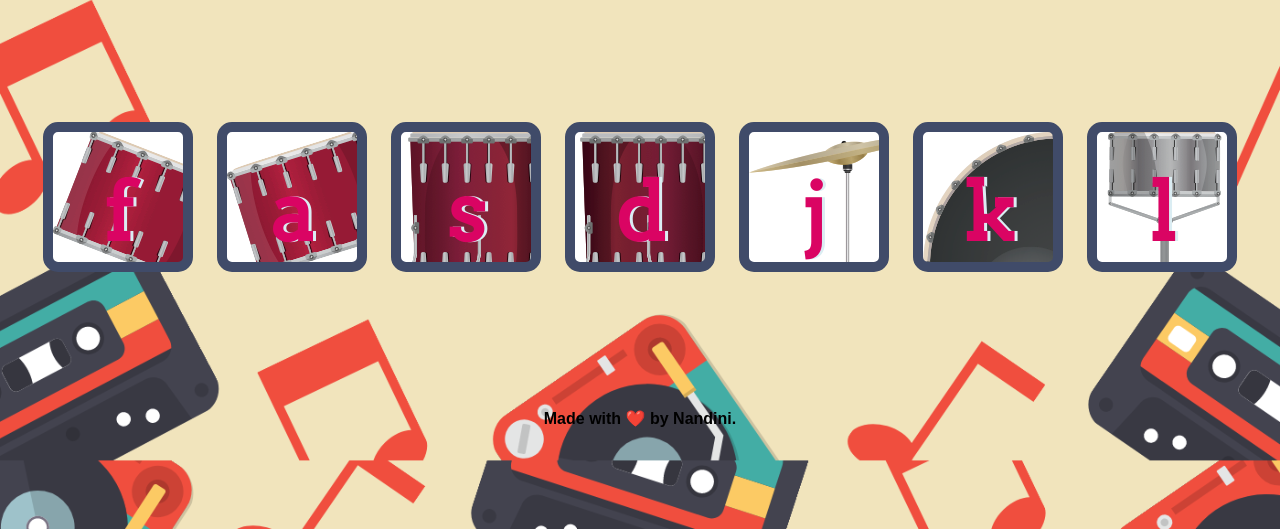
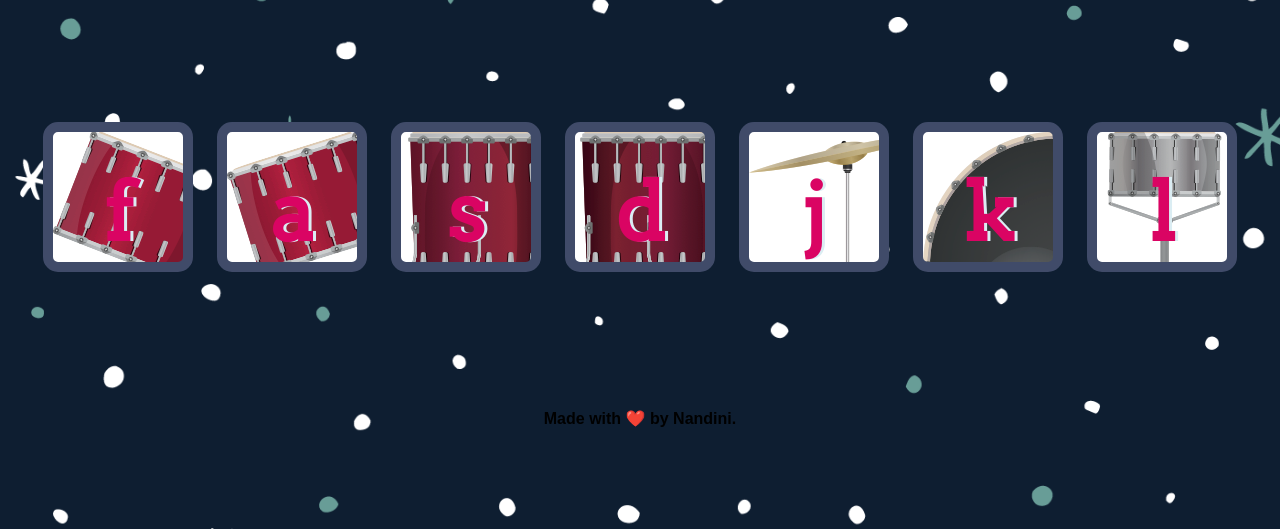
Before and after one commit to NandiniChaurasia/Drum-Kit, a plain HTML site: page index.html in a window 1280 px wide. Shown: the part 271-800 px from the top of the page. Drawn offline with Linux system fonts and the light colour scheme; a web font is replaced by a local one.

Commit message:
Update styles.css

```diff
--- a/styles.css
+++ b/styles.css
@@ -1,6 +1,6 @@
 body {
   text-align: center;
-  background-image: url(images/canva.png);
+  background-image: url(images/canva5.png);
   background-size: cover;
 }
 
```
